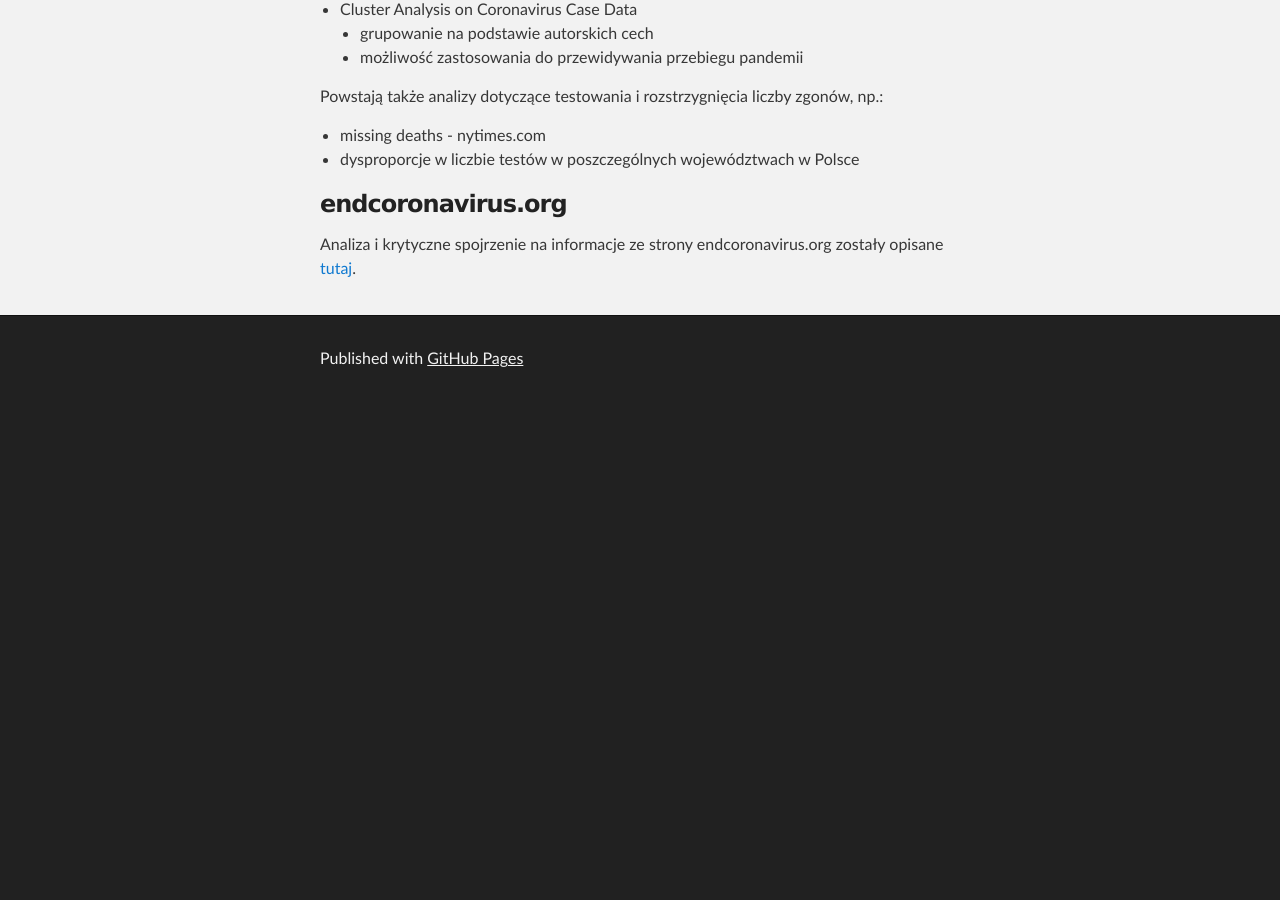
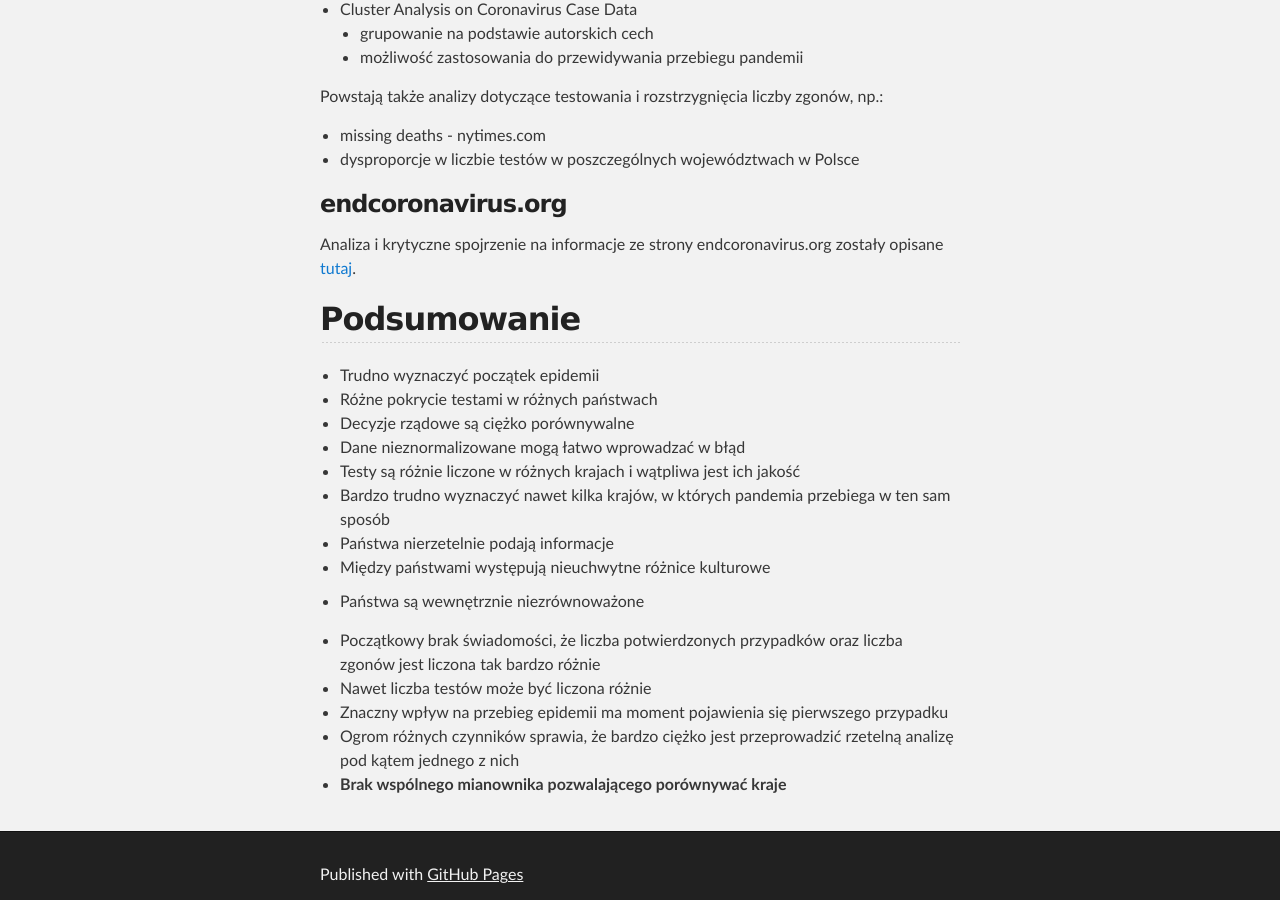
Before and after one commit to covid19ai/covid19ai.github.io, a Jekyll site: the page built from index.md, in a window 1280 px wide and 900 px high, scrolled down 16942 px. Built offline with Jekyll 4.4.1, drawn with Linux system fonts in a browser that asks for light colours; before the commit the page ends 17347 px from its top, so only the background shows below that.

Commit message:
Przeklejone podsumowanie

```diff
--- a/index.md
+++ b/index.md
@@ -295,3 +295,22 @@ Powstają także analizy dotyczące testowania i rozstrzygnięcia liczby zgonów
 
 ### endcoronavirus.org
 Analiza i krytyczne spojrzenie na informacje ze strony endcoronavirus.org zostały opisane [tutaj](./endcoronavirus).
+
+## Podsumowanie
+
+* Trudno wyznaczyć początek epidemii
+* Różne pokrycie testami w różnych państwach
+* Decyzje rządowe są ciężko porównywalne
+* Dane nieznormalizowane mogą łatwo wprowadzać w błąd
+* Testy są różnie liczone w różnych krajach i wątpliwa jest ich jakość
+* Bardzo trudno wyznaczyć nawet kilka krajów, w których pandemia przebiega w ten sam sposób
+* Państwa nierzetelnie podają informacje
+* Między państwami występują nieuchwytne różnice kulturowe
+* Państwa są wewnętrznie niezrównoważone
+
+
+* Początkowy brak świadomości, że liczba potwierdzonych przypadków oraz liczba zgonów jest liczona tak bardzo różnie
+* Nawet liczba testów może być liczona różnie
+* Znaczny wpływ na przebieg epidemii ma moment pojawienia się pierwszego przypadku
+* Ogrom różnych czynników sprawia, że bardzo ciężko jest przeprowadzić rzetelną analizę pod kątem jednego z nich
+* **Brak wspólnego mianownika pozwalającego porównywać kraje**
```
